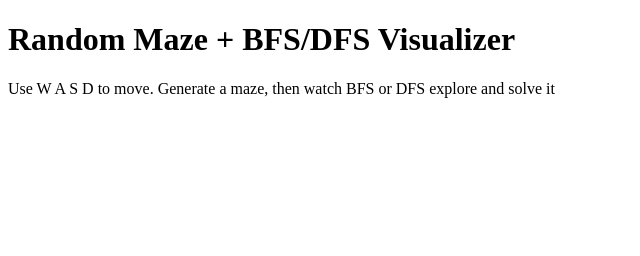
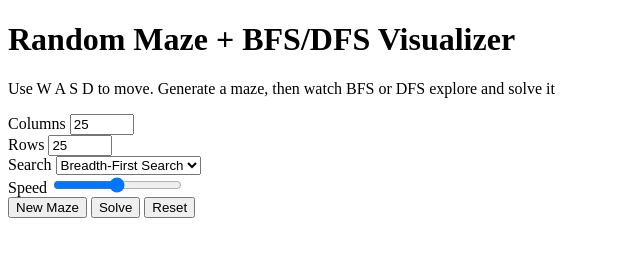
Before and after one commit to DarkAyleid17/ShadowsPaths, a website: page index.html in a window 1280 px wide. Shown: the whole page, without its empty margins (0-640 px from the left). Drawn offline with Linux system fonts and the light colour scheme.

Commit message:
feat: add control panel for maze generation and solving
Add input fields for columns/rows configuration, algorithm selection, speed control, and action buttons to manage maze visualization.

```diff
--- a/index.html
+++ b/index.html
@@ -11,5 +11,31 @@
         <h1>Random Maze + BFS/DFS Visualizer</h1>
         <p>Use W A S D to move. Generate a maze, then watch BFS or DFS explore and solve it</p>
     </header>
+    <section class="panel">
+        <div class="field">
+            <label for="cols">Columns</label>
+            <input id="cols" type="number" min="5" max="120" value="25">
+        </div>
+        <div class="field">
+            <label for="rows">Rows</label>
+            <input id="rows" type="number" min="5" max="120" value="25">
+        </div>
+        <div class="field">
+            <label for="algo">Search</label>
+            <select id="algo">
+                <option value="bfs">Breadth-First Search</option>
+                <option value="dfs">Depth-First Search</option>
+            </select>
+        </div>
+        <div class="field">
+            <label for="speed">Speed</label>
+            <input id="speed" type="range" min="1" max="120" value="60">
+        </div>
+        <div class="buttons">
+            <button id="New">New Maze</button>
+            <button id="Solve">Solve</button>
+            <button id="Reset" class="warning">Reset</button>
+        </div>
+    </section>
 </body>
 </html>
```
